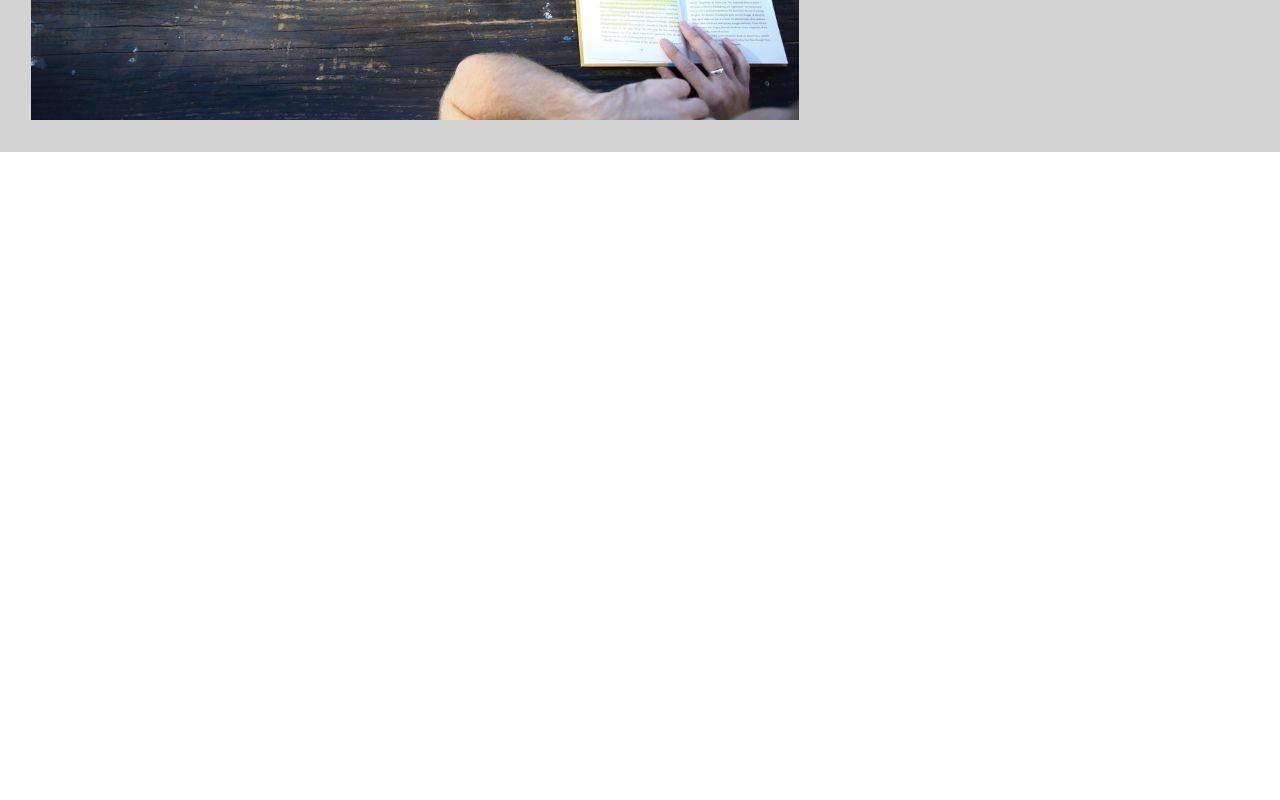
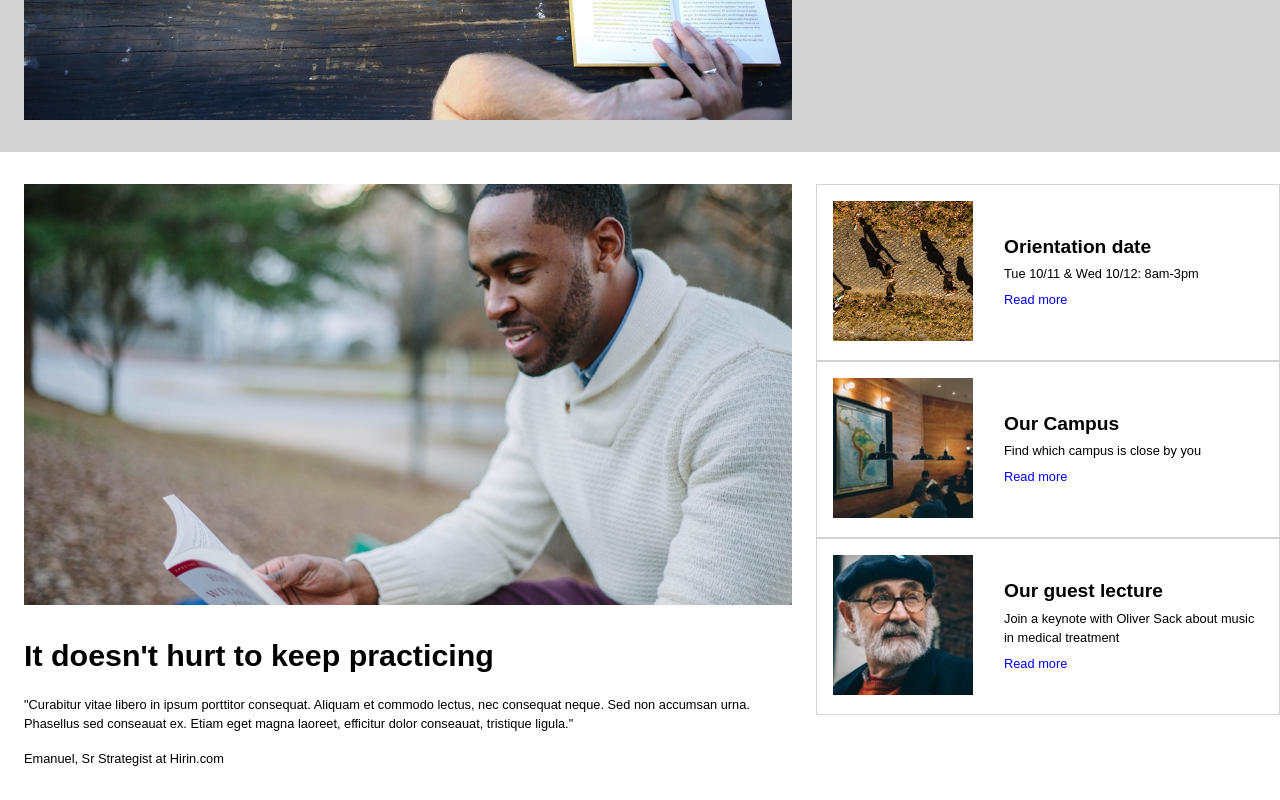
Before and after one commit to oldermcdonald/CA_BWS_Capstone, a plain HTML site: page index.html in a window 1280 px wide. Shown: the part 544-1344 px from the top of the page. Before the commit the page ends 800 px from the top, so only its background shows below. Drawn offline with Linux system fonts and the light colour scheme.

Commit message:
Almost there

```diff
--- a/index.html
+++ b/index.html
@@ -52,8 +52,7 @@
       <img src="./resources/images/banner.jpg" alt="students studying">
 
       <div class="container-main">
-        <h1>Learn something</h1>
-        <h1>new everyday</h1>
+        <h1>Learn something<br>new everyday</h1>
         <h3>Lorem ipsum dolor sit amet, consectetur adipiscing elit.</h3>
         <div class="button"><p>Start here</p></div>
       </div>
@@ -61,9 +60,71 @@
     </section>
 
 
+
+
+
+
 <!-- Section -->
-    <section class="">
+    <section class="academy">
+      <div class="container-academy-main">
+        <img src="./resources/images/information-main.jpg" alt="man reading">
+        <h2>It doesn't hurt to keep practicing</h2>
+        <p>"Curabitur vitae libero in ipsum porttitor consequat. Aliquam et commodo lectus, nec consequat neque. Sed non accumsan urna. Phasellus sed conseauat ex. Etiam eget magna laoreet, efficitur dolor conseauat, tristique ligula."</p>
+        <br>
+        <p>Emanuel, Sr Strategist at Hirin.com</p>
+      </div>
+
+
+      <div class="container-academy-col">
+
+        <div class="event">
+          <div class ="event-image-container">
+            <img class="img-desktop" src="./resources/images/information-orientation.jpg" alt="">
+            <img class="img-mobile" src="./resources/images/information-orientation-mobile.jpg" alt="">
+          </div>
+
+          <div class="event-text">
+            <h3>Orientation date</h3>
+            <p>Tue 10/11 & Wed 10/12: 8am-3pm</p>
+            <a href="./">Read more</a>
+          </div>
+        </div>
+
+
+        <div class="event">
+          <div class ="event-image-container">
+            <img class="img-desktop" src="./resources/images/information-campus.jpg" alt="">
+            <img class="img-mobile" src="./resources/images/information-campus-mobile.jpg" alt="">
+          </div>
+
+          <div class="event-text">
+            <h3>Our Campus</h3>
+            <p>Find which campus is close by you</p>
+            <a href="./">Read more</a>
+          </div>
+        </div>
+
+
+        <div class="event">
+          <div class ="event-image-container">
+            <img class="img-desktop" src="./resources/images/information-guest-lecture.jpg" alt="">
+            <img class="img-mobile" src="./resources/images/information-guest-lecture-mobile.jpg" alt="">
+          </div>
+
+          <div class="event-text">
+            <h3>Our guest lecture</h3>
+            <p>Join a keynote with Oliver Sack about music in medical treatment</p>
+            <a href="./">Read more</a>
+          </div>
+        </div>
+
+
+      </div>
     </section>
+
+
+
+
 
 
 <!-- Section -->
--- a/resources/css/style.css
+++ b/resources/css/style.css
@@ -11,8 +11,21 @@ h1 {
 }
 
 h2 {
+  font-size: 1.9rem;
+  font-weight: bold;
+}
+
+h3 {
   font-size: 1.2rem;
+  font-weight: bold;
 }
+
+
+p {
+  font-size: 0.8rem;
+  line-height: 1.2rem;
+}
+
 
 
 
@@ -64,10 +77,9 @@ nav li {
 
 
 /* Header for Mobile */
-header .mobile ul {
+.mobile ul {
   display: flex;
-  justify-content: space-between;
-  width: 100%; /* Can't get link icons to spread evenly */
+  justify-content: space-between; /* can't get these icons to space-between */
 }
 
 
@@ -128,9 +140,6 @@ header .mobile ul {
 /* Main Section for Mobile */
 
 @media only screen and (max-width: 700px){
-  .button {
-    background-color: red;
-  }
   .main {
     flex-direction: column;
     align-items: center;
@@ -140,6 +149,99 @@ header .mobile ul {
     padding: 0px;
   }
   .container-main {
-  width: 80%;  /* dont think this is the best way to do this */
+  padding: 32px 16px;
+  width: 90%;  /* Need to specify padding width here not width percentage */
   }
 }
+
+
+
+
+
+/* Academy Main Section */
+.academy {
+  display: flex;
+}
+
+.container-academy-main img {
+  width: 100%; /* Is this the best way to acheive image in container? */
+}
+
+.container-academy-main {
+  max-width: 60%; /*changed to max-width to fix alignment issue */
+  padding: 32px 24px;
+}
+
+
+.container-academy-main h2 {
+  padding: 32px 0 24px 0;
+}
+
+
+
+
+/* Academy Events Column */
+
+.container-academy-col {
+  display: flex;
+  flex-direction: column;
+  align-items: flex-start;
+  padding: 32px 0 0 0;
+}
+
+.event {
+  display: flex;
+  align-items: center;
+  border: 1px solid lightgrey;
+  background: white; /* Note: change to grey on rollover */
+}
+
+
+
+.event img {
+  width: 100%; /*again this line doesn't seem right */
+}
+
+.event-image-container {
+  width: 35%;
+  padding: 16px;
+}
+
+.event-text {
+  padding: 15px;
+  width: 65%;
+}
+
+.event-text p {
+  padding: 8px 0;
+}
+
+.event-text a {
+  font-size: 0.8rem;
+  color: blue;
+}
+
+
+
+/*Display for mobile */
+@media only screen and (max-width: 700px) {
+  .container-academy-main {
+    display: none;
+  }
+
+  .img-desktop {
+    display: none;
+  }
+
+  .event{
+    flex-direction: column;
+    border: 0;
+  }
+}
+
+
+/*Display for desktop */
+@media only screen and (min-width: 700px) {
+  .img-mobile {
+    display: none;
+  }
```
